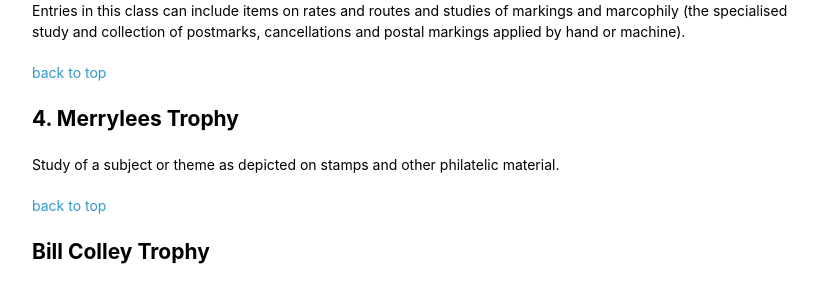
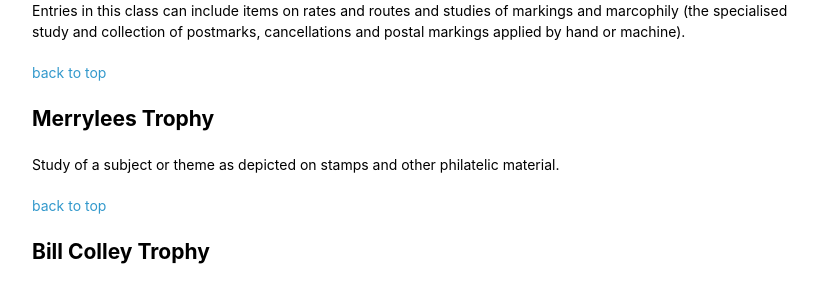
Before and after one commit to astalker/caledonian-stamps, a Jekyll site: the page built from competitions.md, in a window 1280 px wide and 900 px high, scrolled down 1301 px. Shown: the part 154-445 px from the top of the window, without its empty margins (338-1159 px from the left). Built offline with Jekyll 4.4.1, drawn with Linux system fonts in a browser that asks for light colours; our own code applies the rules of GitHub Pages for plain Markdown files.

Commit message:
FIx some in page links

```diff
--- a/competitions.md
+++ b/competitions.md
@@ -16,7 +16,7 @@ The following trophies are awarded to the winners of the Society's annual compet
 1. [Jean M. Campbell Trophy](#jean-m-campbell-trophy)
 1. [Merrylees Trophy](#merrylees-trophy)
 1. [Bill Colley Trophy](#bill-colley-trophy)
-1. [Julia MacLeod Trophy](#julia-macLeod-trophy)
+1. [Julia MacLeod Trophy](#julia-macleod-trophy)
 1. [Cinderella Trophy](#cinderella-trophy)
 1. [Rules applicable to the above competitions](#rules-applicable-to-the-above-competitions)
 1. [Submission of entries](#submission-of-entries)
@@ -42,7 +42,7 @@ Postal History including pre-adhesives, used stamps and postal history, postal m
 Entries in this class can include items on rates and routes and studies of markings and marcophily (the specialised study and collection of postmarks, cancellations and postal markings applied by hand or machine).
 
 [back to top](#trophies-and-entry-criteria)
-## 4. Merrylees Trophy
+## Merrylees Trophy
 Study of a subject or theme as depicted on stamps and other philatelic material.
 
 [back to top](#trophies-and-entry-criteria)
```
Also changed, not shown: about.md (+1 -1 lines).
